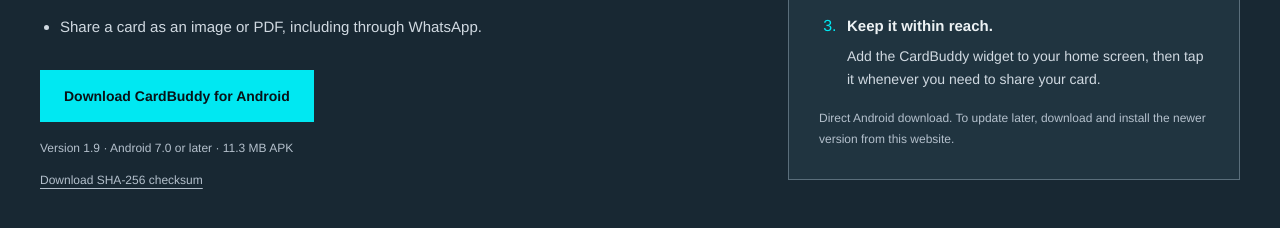
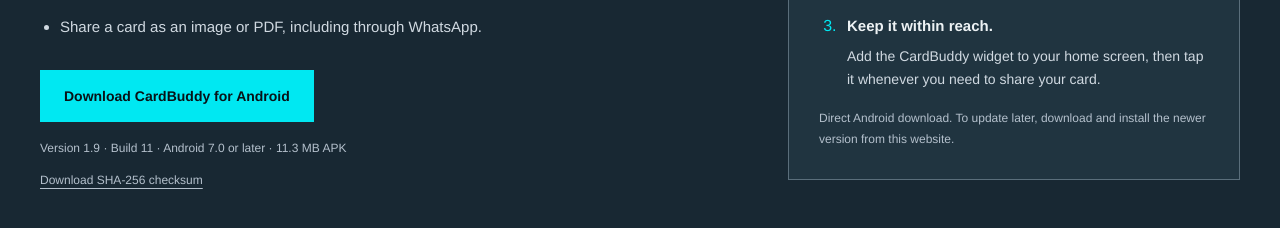
Before and after one commit to clschalkwyk/phaselabs.co.za, a React (Vite) app: page / in a window 1280 px wide. Shown: the part 3160-3388 px from the top of the page. Built offline with nearby package versions, Linux system fonts and the light colour scheme.

Commit message:
Publish CardBuddy 1.9 build 11

```diff
--- a/src/App.jsx
+++ b/src/App.jsx
@@ -99,9 +99,9 @@
               <li>Open your card instantly from a home-screen widget.</li>
               <li>Share a card as an image or PDF, including through WhatsApp.</li>
             </ul>
-            <a className="button" href="/assets/cardbuddy-1.9-10.apk" download="cardbuddy-1.9-10.apk">Download CardBuddy for Android</a>
-            <p className="availability">Version 1.9 · Android 7.0 or later · 11.3 MB APK</p>
-            <a className="checksum-link" href="/assets/cardbuddy-1.9-10.apk.sha256" download>Download SHA-256 checksum</a>
+            <a className="button" href="/assets/cardbuddy-1.9-11.apk" download="cardbuddy-1.9-11.apk">Download CardBuddy for Android</a>
+            <p className="availability">Version 1.9 · Build 11 · Android 7.0 or later · 11.3 MB APK</p>
+            <a className="checksum-link" href="/assets/cardbuddy-1.9-11.apk.sha256" download>Download SHA-256 checksum</a>
           </div>
           <aside className="cardbuddy-install" aria-labelledby="cardbuddy-install-title">
             <h3 id="cardbuddy-install-title">From download to introduction.</h3>
```
Also changed, not shown: 2 other files (tests, documents, lock files or other folders).
